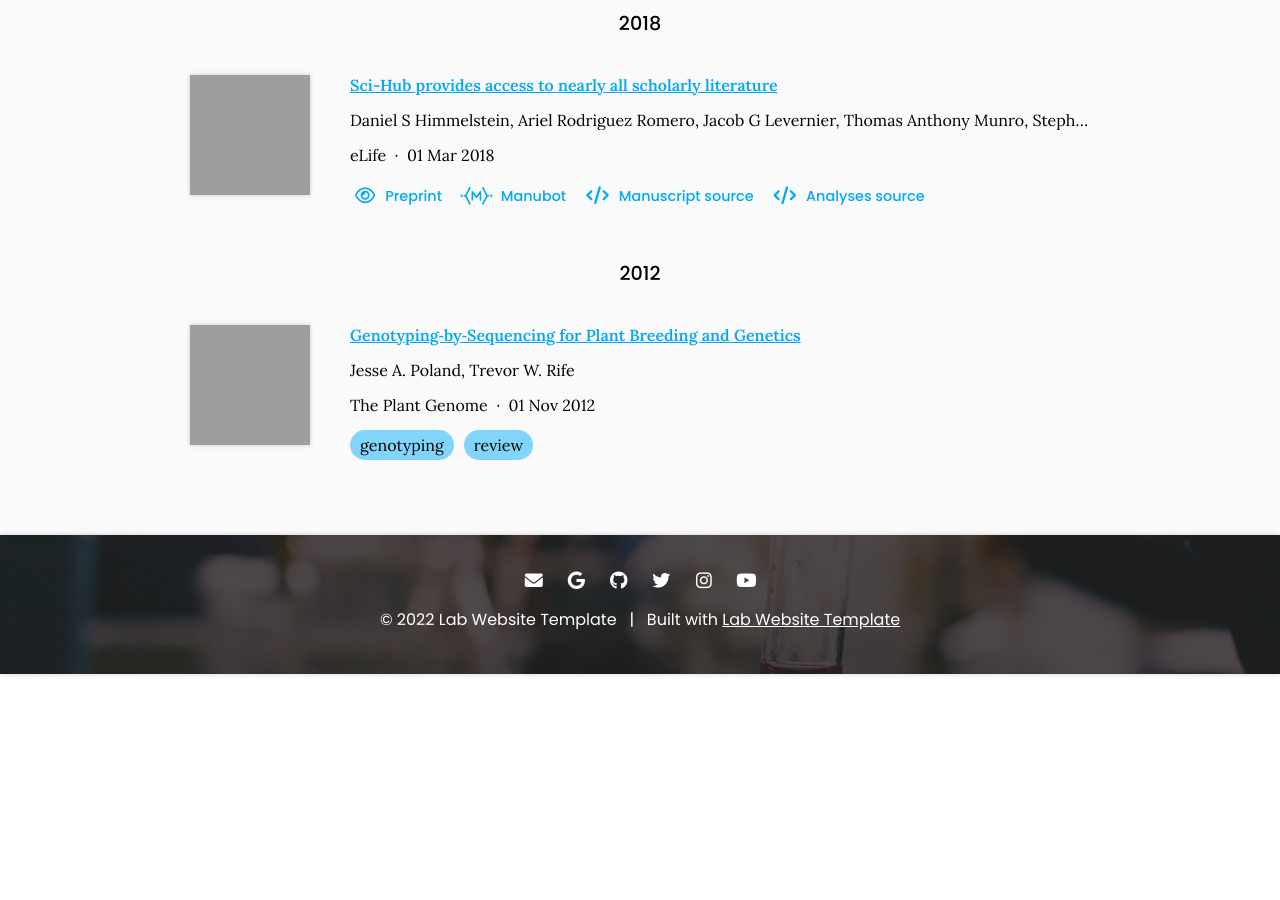
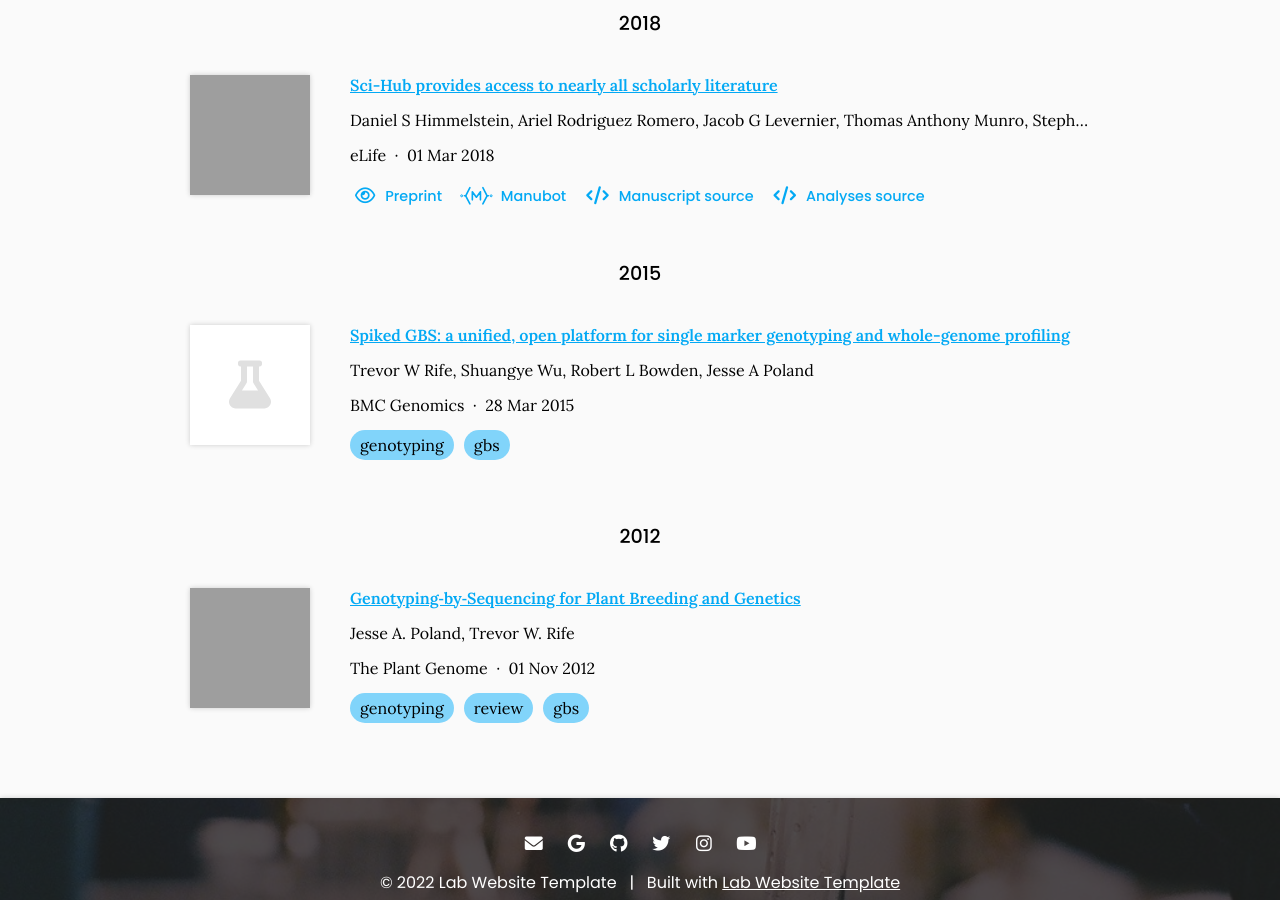
Before and after one commit to mmcnair91/fieldpheno.github.io, a Jekyll site: the page built from research/index.md, in a window 1280 px wide and 900 px high, scrolled down 1424 px. Built offline with Jekyll 4.4.1, drawn with Linux system fonts in a browser that asks for light colours; before the commit the page ends 2098 px from its top, so only the background shows below that; grey boxes are pictures that could not be loaded.

Commit message:
Generate citations

```diff
--- a/_data/citations.yaml
+++ b/_data/citations.yaml
@@ -32,6 +32,21 @@
   tags:
   - genotyping
   - review
+  - gbs
+- id: doi:10.1186/s12864-015-1404-9
+  title: 'Spiked GBS: a unified, open platform for single marker genotyping and whole-genome
+    profiling'
+  authors:
+  - Trevor W Rife
+  - Shuangye Wu
+  - Robert L Bowden
+  - Jesse A Poland
+  publisher: BMC Genomics
+  date: '2015-03-28'
+  link: https://doi.org/f7bqgp
+  tags:
+  - genotyping
+  - gbs
 - id: doi:10.1016/j.csbj.2020.05.017
   title: Constructing knowledge graphs and their biomedical applications
   authors:
```
